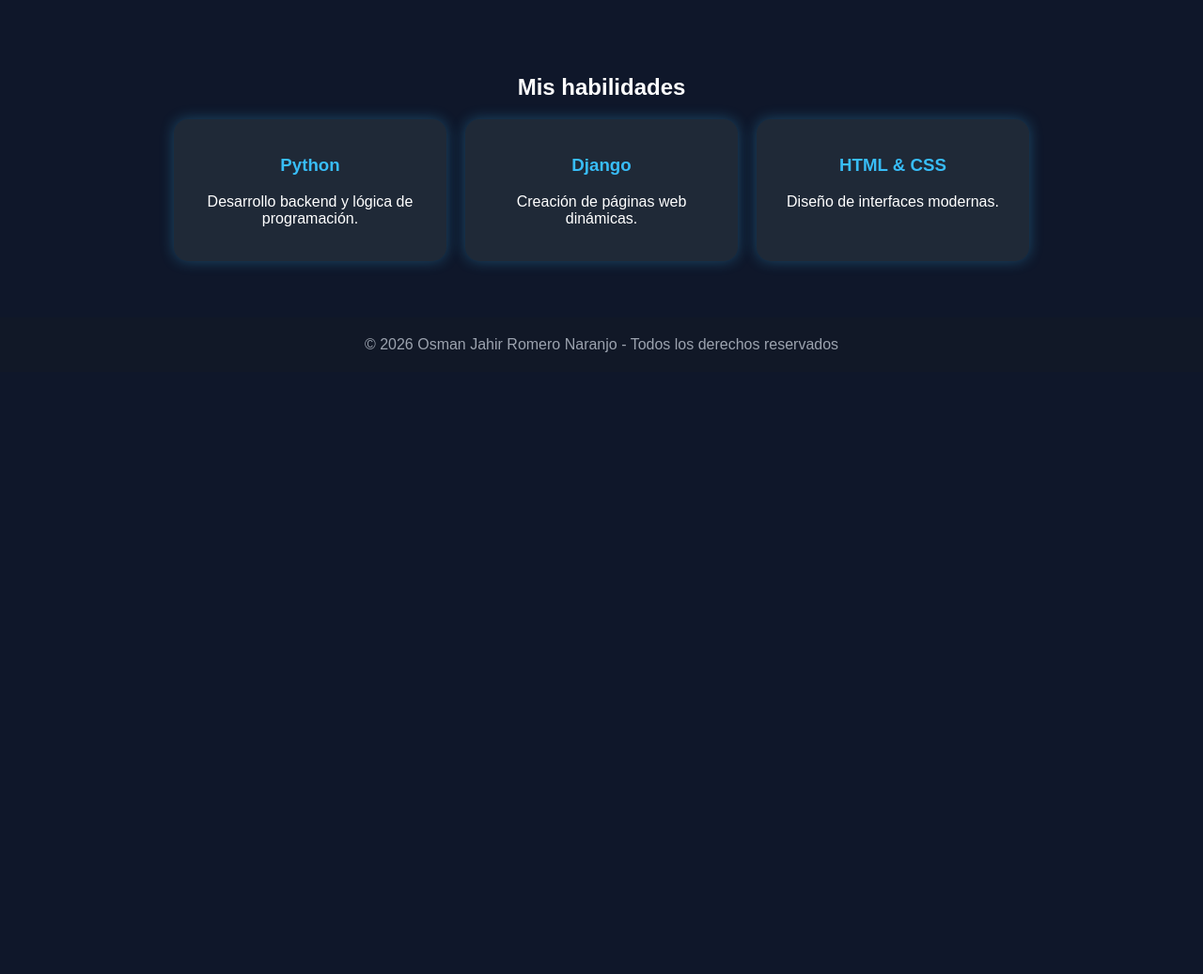
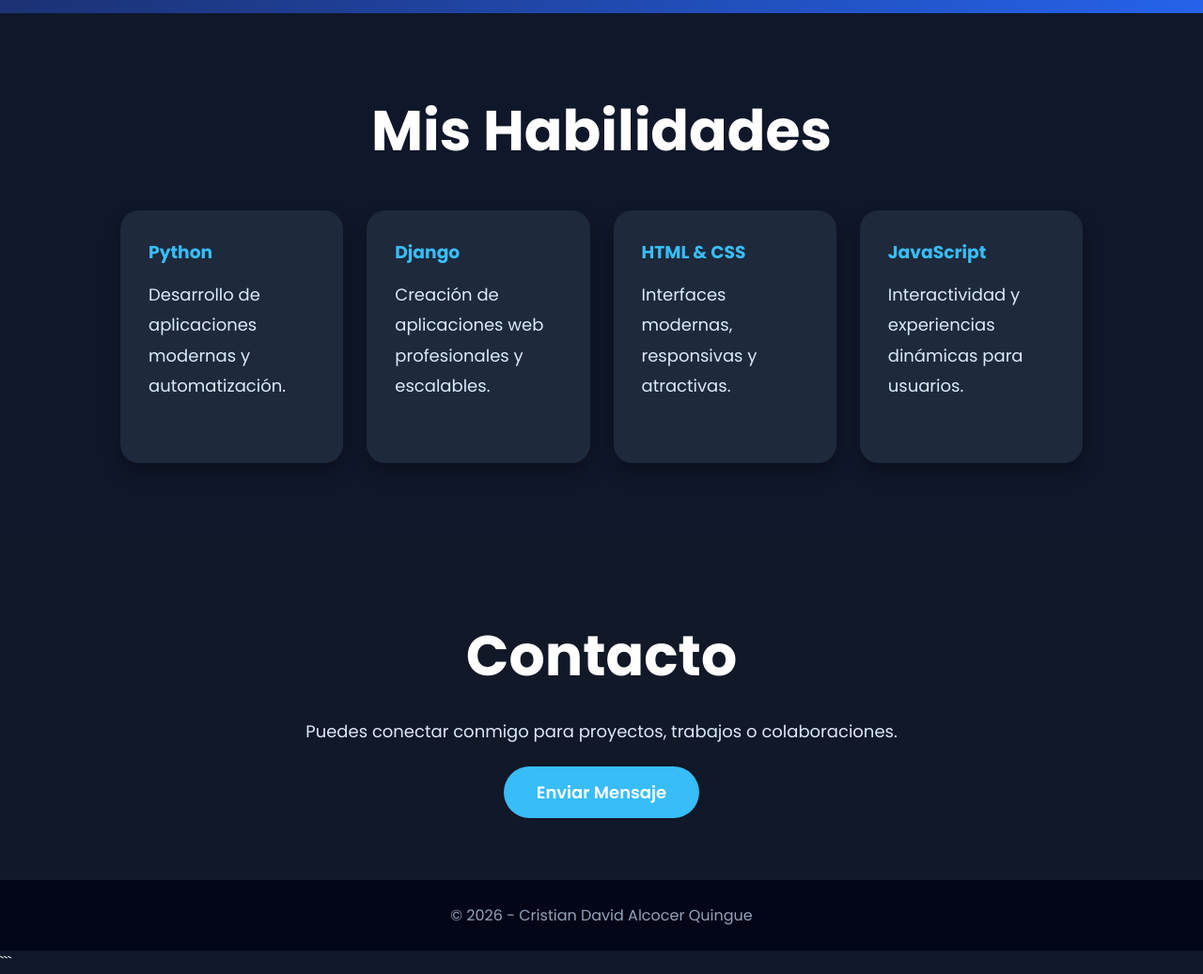
Before and after one commit to oromeron/miproyecto, a Django app: page /visualizar in a window 1280 px wide. Shown: the part 811-1848 px from the top of the page at 94% size. Before the commit the page ends 1186 px from the top, so only its background shows below. Run offline with Django 5.2, Linux system fonts and the light colour scheme.

Commit message:
Actualizar landing page base.html

````diff
--- a/mi_proyecto/templates/base.html
+++ b/mi_proyecto/templates/base.html
@@ -1,159 +1,276 @@
+```html id="e9ul0x"
 <!DOCTYPE html>
 <html lang="es">
 <head>
     <meta charset="UTF-8">
     <meta name="viewport" content="width=device-width, initial-scale=1.0">
+    <title>Cristian David Alcocer Quingue</title>
 
-<title>Osman Jahir | Landing Page</title>
+    <link rel="preconnect" href="https://fonts.googleapis.com">
+    <link href="https://fonts.googleapis.com/css2?family=Poppins:wght@300;400;600;700&display=swap" rel="stylesheet">
 
     <style>
 
+        *{
+            margin:0;
+            padding:0;
+            box-sizing:border-box;
+            font-family:'Poppins', sans-serif;
+        }
+
         body{
-    margin:0;
-    font-family: Arial, sans-serif;
             background:#0f172a;
             color:white;
+            overflow-x:hidden;
         }
 
-/* HEADER */
         header{
+            width:100%;
+            min-height:100vh;
+            background:linear-gradient(135deg,#0f172a,#1e3a8a,#2563eb);
             display:flex;
-    justify-content:space-between;
+            justify-content:center;
             align-items:center;
-    padding:20px 50px;
-    background:#111827;
+            text-align:center;
+            padding:40px;
         }
 
-header h1{
-    font-size:20px;
+        .hero{
+            max-width:900px;
+            animation:fadeIn 1.5s ease;
+        }
+
+        .hero img{
+            width:180px;
+            height:180px;
+            border-radius:50%;
+            border:5px solid white;
+            object-fit:cover;
+            margin-bottom:25px;
+            box-shadow:0 0 25px rgba(255,255,255,0.3);
+        }
+
+        h1{
+            font-size:60px;
+            margin-bottom:15px;
+            font-weight:700;
+        }
+
+        .highlight{
             color:#38bdf8;
         }
 
-/* HERO */
-.hero{
-    height:90vh;
-    display:flex;
-    flex-direction:column;
-    justify-content:center;
-    align-items:center;
-    text-align:center;
-    background:linear-gradient(rgba(0,0,0,0.6), rgba(0,0,0,0.8)),
-    url('https://images.unsplash.com/photo-1522071820081-009f0129c71c');
-    background-size:cover;
-    background-position:center;
+        h2{
+            font-size:28px;
+            font-weight:300;
+            margin-bottom:25px;
         }
 
-.hero h2{
-    font-size:55px;
-    margin:0;
-    color:#38bdf8;
+        p{
+            font-size:18px;
+            line-height:1.8;
+            color:#dbeafe;
+            margin-bottom:35px;
         }
 
-.hero p{
-    font-size:20px;
-    width:60%;
-    color:#d1d5db;
-}
-
-.btn{
-    margin-top:20px;
-    padding:15px 30px;
-    background:#38bdf8;
-    color:black;
-    text-decoration:none;
-    border-radius:10px;
-    font-weight:bold;
-}
-
-/* SECTIONS */
-.section{
-    padding:60px 20px;
-    text-align:center;
-}
-
-.cards{
+        .buttons{
             display:flex;
             justify-content:center;
             gap:20px;
             flex-wrap:wrap;
         }
 
+        .btn{
+            padding:15px 35px;
+            border-radius:50px;
+            text-decoration:none;
+            font-size:18px;
+            font-weight:600;
+            transition:0.3s;
+        }
+
+        .btn-primary{
+            background:#38bdf8;
+            color:white;
+        }
+
+        .btn-primary:hover{
+            background:#0ea5e9;
+            transform:translateY(-5px);
+        }
+
+        .btn-secondary{
+            border:2px solid white;
+            color:white;
+        }
+
+        .btn-secondary:hover{
+            background:white;
+            color:#0f172a;
+            transform:translateY(-5px);
+        }
+
+        section{
+            padding:80px 10%;
+        }
+
+        .skills{
+            display:grid;
+            grid-template-columns:repeat(auto-fit,minmax(220px,1fr));
+            gap:25px;
+            margin-top:40px;
+        }
+
         .card{
-    background:#1f2937;
-    width:250px;
-    padding:20px;
-    border-radius:15px;
-    box-shadow:0 0 15px rgba(56,189,248,0.3);
+            background:#1e293b;
+            padding:30px;
+            border-radius:20px;
+            transition:0.3s;
+            box-shadow:0 10px 20px rgba(0,0,0,0.3);
+        }
+
+        .card:hover{
+            transform:translateY(-10px);
+            background:#2563eb;
         }
 
         .card h3{
+            margin-bottom:15px;
             color:#38bdf8;
         }
 
-/* FOOTER */
+        .contact{
+            text-align:center;
+            background:#111827;
+        }
+
         footer{
             text-align:center;
-    padding:20px;
-    background:#111827;
-    color:#9ca3af;
+            padding:25px;
+            background:#020617;
+            color:#94a3b8;
+        }
+
+        @keyframes fadeIn{
+            from{
+                opacity:0;
+                transform:translateY(40px);
+            }
+            to{
+                opacity:1;
+                transform:translateY(0);
+            }
+        }
+
+        @media(max-width:768px){
+
+            h1{
+                font-size:40px;
+            }
+
+            h2{
+                font-size:22px;
+            }
+
+            p{
+                font-size:16px;
+            }
         }
 
     </style>
-
 </head>
 
 <body>
 
     <header>
-    <h1>Osman Jahir</h1>
-    <nav>
-        <a href="#" style="color:white; margin-right:15px;">Inicio</a>
-        <a href="#" style="color:white; margin-right:15px;">Sobre mí</a>
-        <a href="#" style="color:white;">Contacto</a>
-    </nav>
+
+        <div class="hero">
+
+            <img src="https://cdn-icons-png.flaticon.com/512/3135/3135715.png" alt="perfil">
+
+            <h1>
+                Cristian David
+                <span class="highlight">Alcocer Quingue</span>
+            </h1>
+
+            <h2>
+                Desarrollador Web | Python | Django
+            </h2>
+
+            <p>
+                Apasionado por el desarrollo web, la programación y la creación
+                de proyectos modernos con tecnologías como Python, Django,
+                HTML, CSS y JavaScript.
+            </p>
+
+            <div class="buttons">
+                <a href="#" class="btn btn-primary">Ver Proyectos</a>
+
+                <a href="#" class="btn btn-secondary">Contactar</a>
+            </div>
+
+        </div>
+
     </header>
 
-<section class="hero">
+    <section>
 
-    <h2>Osman Jahir Romero Naranjo</h2>
+        <h1 style="text-align:center;">
+            Mis Habilidades
+        </h1>
 
-    <p>
-        Desarrollador en formación apasionado por la tecnología,
-        el diseño web y la programación con Python y Django.
-    </p>
-
-    <a href="#" class="btn">Ver proyectos</a>
-
-</section>
-
-<section class="section">
-
-    <h2>Mis habilidades</h2>
-
-    <div class="cards">
+        <div class="skills">
 
             <div class="card">
                 <h3>Python</h3>
-            <p>Desarrollo backend y lógica de programación.</p>
+                <p>
+                    Desarrollo de aplicaciones modernas y automatización.
+                </p>
             </div>
 
             <div class="card">
                 <h3>Django</h3>
-            <p>Creación de páginas web dinámicas.</p>
+                <p>
+                    Creación de aplicaciones web profesionales y escalables.
+                </p>
             </div>
 
             <div class="card">
                 <h3>HTML & CSS</h3>
-            <p>Diseño de interfaces modernas.</p>
+                <p>
+                    Interfaces modernas, responsivas y atractivas.
+                </p>
+            </div>
+
+            <div class="card">
+                <h3>JavaScript</h3>
+                <p>
+                    Interactividad y experiencias dinámicas para usuarios.
+                </p>
             </div>
 
         </div>
 
     </section>
 
+    <section class="contact">
+
+        <h1>Contacto</h1>
+
+        <p style="margin-top:20px;">
+            Puedes conectar conmigo para proyectos, trabajos o colaboraciones.
+        </p>
+
+        <a href="#" class="btn btn-primary">
+            Enviar Mensaje
+        </a>
+
+    </section>
+
     <footer>
-    © 2026 Osman Jahir Romero Naranjo - Todos los derechos reservados
+        © 2026 - Cristian David Alcocer Quingue
     </footer>
 
 </body>
 </html>
+```
````
Lines whose indentation alone changed are shown as unchanged.
